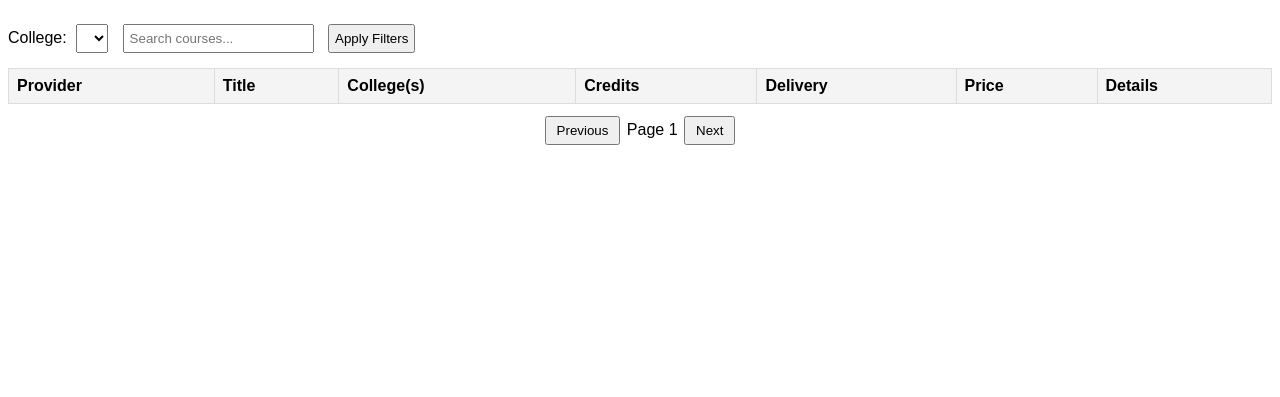
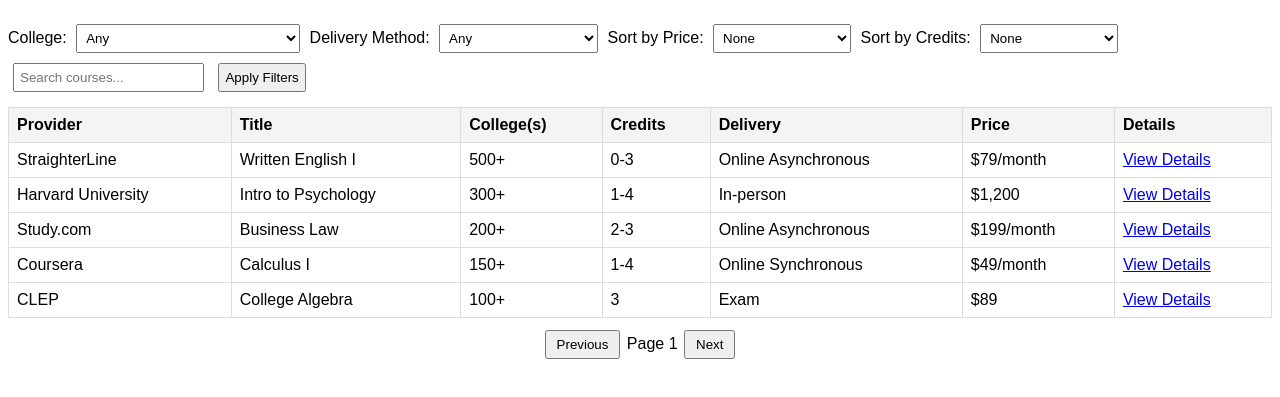
Before and after one commit to reen967/credit-transfer-directory, a plain HTML site: page index.html in a window 1280 px wide. Shown: the part 61-458 px from the top of the page. Drawn offline with nearby package versions, Linux system fonts and the light colour scheme; no server answers.

Commit message:
Update index.html

```diff
--- a/index.html
+++ b/index.html
@@ -22,6 +22,23 @@
     <!-- Filters -->
     <label for="collegeFilter">College:</label>
     <select id="collegeFilter"></select>
+
+    <label for="deliveryFilter">Delivery Method:</label>
+    <select id="deliveryFilter"></select>
+
+    <label for="sortPrice">Sort by Price:</label>
+    <select id="sortPrice">
+        <option value="">None</option>
+        <option value="low-high">Lowest to Highest</option>
+        <option value="high-low">Highest to Lowest</option>
+    </select>
+
+    <label for="sortCredits">Sort by Credits:</label>
+    <select id="sortCredits">
+        <option value="">None</option>
+        <option value="low-high">Lowest to Highest</option>
+        <option value="high-low">Highest to Lowest</option>
+    </select>
 
     <input type="text" id="search" placeholder="Search courses...">
     <button onclick="filterResults()">Apply Filters</button>
@@ -50,7 +67,7 @@
 
     <script>
         const courseCSV = "https://raw.githubusercontent.com/reen967/credit-transfer-directory/main/data/courses.csv";
-        const detailsCSV = "https://raw.githubusercontent.com/reen967/credit-transfer-directory/data/details.csv";
+        const detailsCSV = "https://raw.githubusercontent.com/reen967/credit-transfer-directory/main/data/details.csv";
 
         let courses = [];
         let details = [];
@@ -72,7 +89,21 @@
         async function init() {
             courses = await loadCSV(courseCSV);
             details = await loadCSV(detailsCSV);
+            populateFilters();
             displayCourses();
+        }
+
+        function populateFilters() {
+            const colleges = new Set(), deliveryMethods = new Set();
+
+            details.forEach(detail => colleges.add(detail.college));
+            courses.forEach(course => deliveryMethods.add(course.delivery_method));
+
+            document.getElementById("collegeFilter").innerHTML = `<option value="">Any</option>` +
+                [...colleges].map(c => `<option value="${c}">${c}</option>`).join("");
+
+            document.getElementById("deliveryFilter").innerHTML = `<option value="">Any</option>` +
+                [...deliveryMethods].map(d => `<option value="${d}">${d}</option>`).join("");
         }
 
         function displayCourses() {
@@ -81,14 +112,44 @@
 
             const start = (currentPage - 1) * rowsPerPage;
             const end = start + rowsPerPage;
-            const paginatedCourses = courses.slice(start, end);
+            let filteredCourses = [...courses];
+
+            // Apply filters
+            const college = document.getElementById("collegeFilter").value.toLowerCase();
+            const delivery = document.getElementById("deliveryFilter").value.toLowerCase();
+            const sortPrice = document.getElementById("sortPrice").value;
+            const sortCredits = document.getElementById("sortCredits").value;
+
+            if (college) {
+                filteredCourses = filteredCourses.filter(course =>
+                    details.some(d => d.course_id === course.course_id && d.college.toLowerCase() === college)
+                );
+            }
+
+            if (delivery) {
+                filteredCourses = filteredCourses.filter(course => course.delivery_method.toLowerCase() === delivery);
+            }
+
+            // Sorting logic
+            if (sortPrice === "low-high") {
+                filteredCourses.sort((a, b) => parseFloat(a.price.replace(/[^0-9.]/g, "")) - parseFloat(b.price.replace(/[^0-9.]/g, "")));
+            }
+            if (sortPrice === "high-low") {
+                filteredCourses.sort((a, b) => parseFloat(b.price.replace(/[^0-9.]/g, "")) - parseFloat(a.price.replace(/[^0-9.]/g, "")));
+            }
+            if (sortCredits === "low-high") {
+                filteredCourses.sort((a, b) => parseFloat(a.credits_range) - parseFloat(b.credits_range));
+            }
+            if (sortCredits === "high-low") {
+                filteredCourses.sort((a, b) => parseFloat(b.credits_range) - parseFloat(a.credits_range));
+            }
+
+            const paginatedCourses = filteredCourses.slice(start, end);
 
             paginatedCourses.forEach(course => {
                 let displayedCredits = course.credits_range || 'N/A';
-                const collegeFilter = document.getElementById("collegeFilter").value.toLowerCase();
-
-                if (collegeFilter) {
-                    const matchingDetail = details.find(d => d.course_id === course.course_id && d.college.toLowerCase() === collegeFilter);
+                if (college) {
+                    const matchingDetail = details.find(d => d.course_id === course.course_id && d.college.toLowerCase() === college);
                     displayedCredits = matchingDetail ? matchingDetail.credits : "Not Accepted";
                 }
 
```
